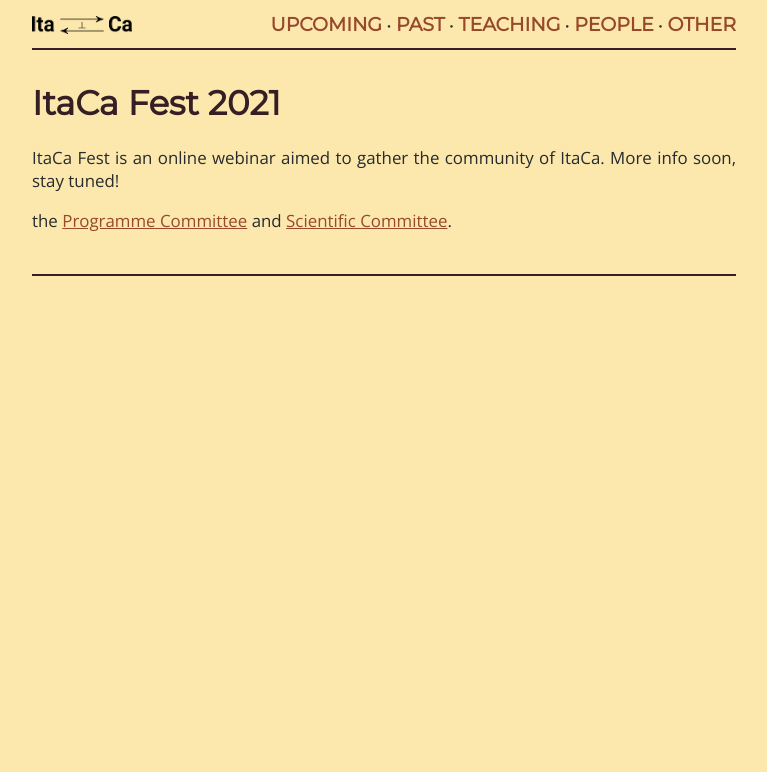
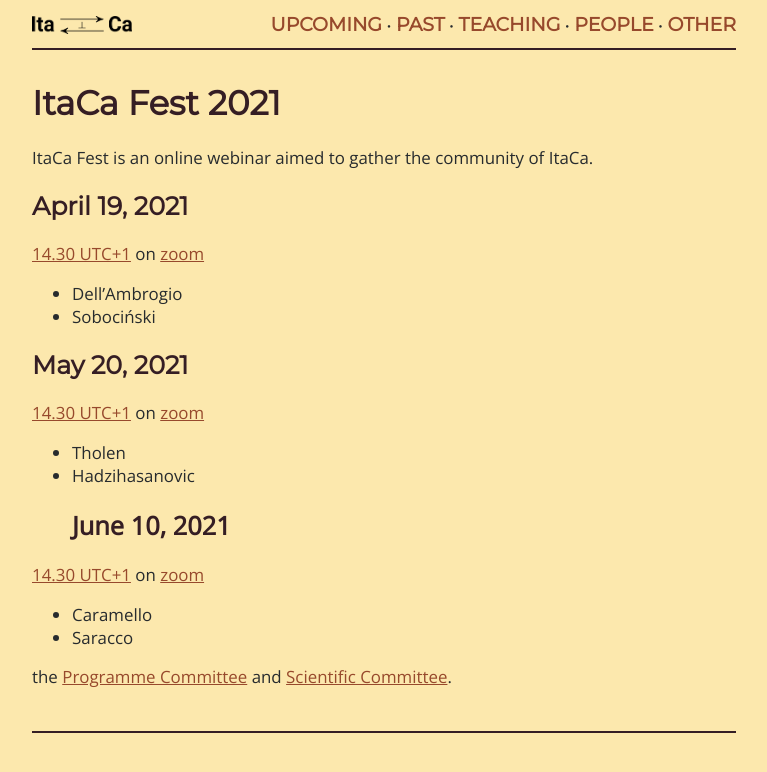
Before and after one commit to Progetto-ItaCa/Progetto-ItaCa.github.io, a Jekyll site: the page built from pages/fest21.md, in a window 1280 px wide. Shown: the top 772 px of the page, without its empty margins (256-1023 px from the left). Built offline with Jekyll 4.4.1, drawn with Linux system fonts in a browser that asks for light colours; our own code applies the rules of GitHub Pages for plain Markdown files.

Commit message:
stub fest21

```diff
--- a/_layouts/default.html
+++ b/_layouts/default.html
@@ -32,7 +32,7 @@
     <div class="dropdown">
       Teaching
       <div class="dropdown-content">
-       <p><a href="">Course2122</a></p>
+       <p><a href="../pages/course.html">Course2122</a></p>
       </div>
      </div>
     &bull;
--- a/pages/fest21.md
+++ b/pages/fest21.md
@@ -4,7 +4,27 @@ title: Itaca Fest 2021
 
 # ItaCa Fest 2021
 
-ItaCa Fest is an online webinar aimed to gather the community of ItaCa. More info soon, stay tuned!
+ItaCa Fest is an online webinar aimed to gather the community of ItaCa.
 
 
+## April 19, 2021
+
+<a href="https://www.starts-at.com/event/1545390123" target="_blank">14.30 UTC+1</a> on <a href="">zoom</a>
+
+- Dell'Ambrogio
+- Sobociński
+
+## May 20, 2021
+
+<a href="https://www.starts-at.com/event/1456175659" target="_blank">14.30 UTC+1</a> on <a href="">zoom</a>
+
+- Tholen
+- Hadzihasanovic
+## June 10, 2021
+
+<a href="" target="_blank">14.30 UTC+1</a> on <a href="">zoom</a>
+
+- Caramello
+- Saracco
+
 the <a href="name.html#pc">Programme Committee</a> and <a href="name.html#sc">Scientific Committee</a>.
```
Also changed, not shown: pages/course.md (added, +7 -0 lines), 5 other files.
